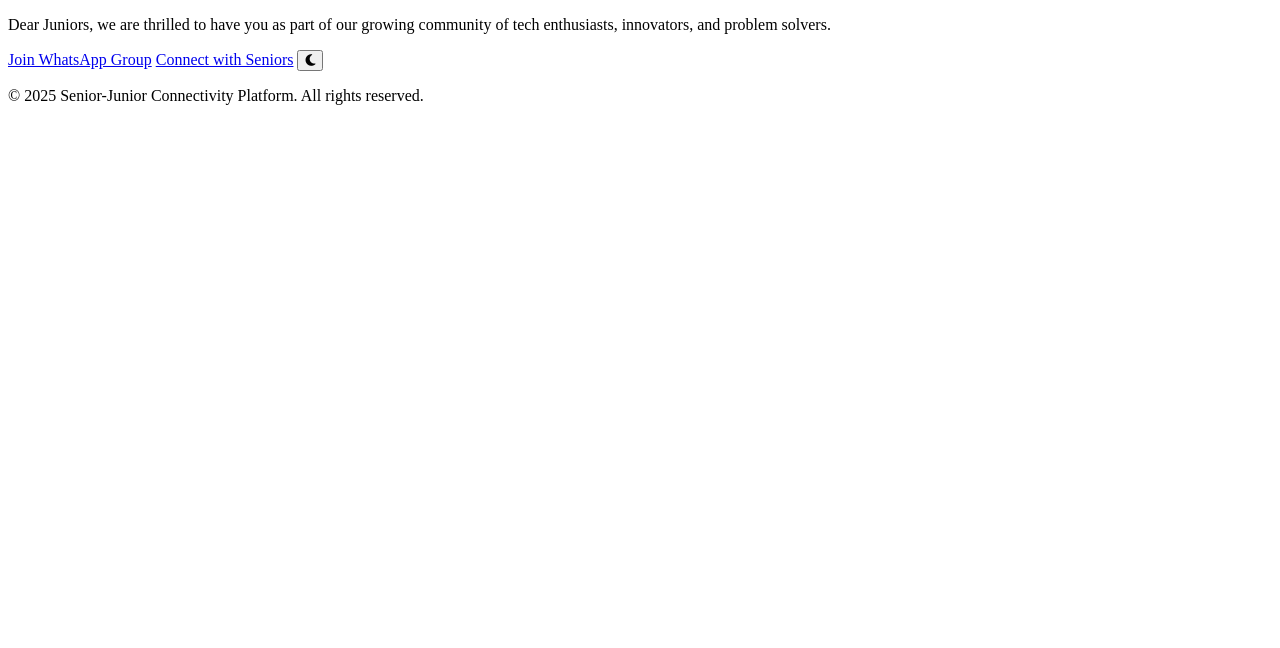
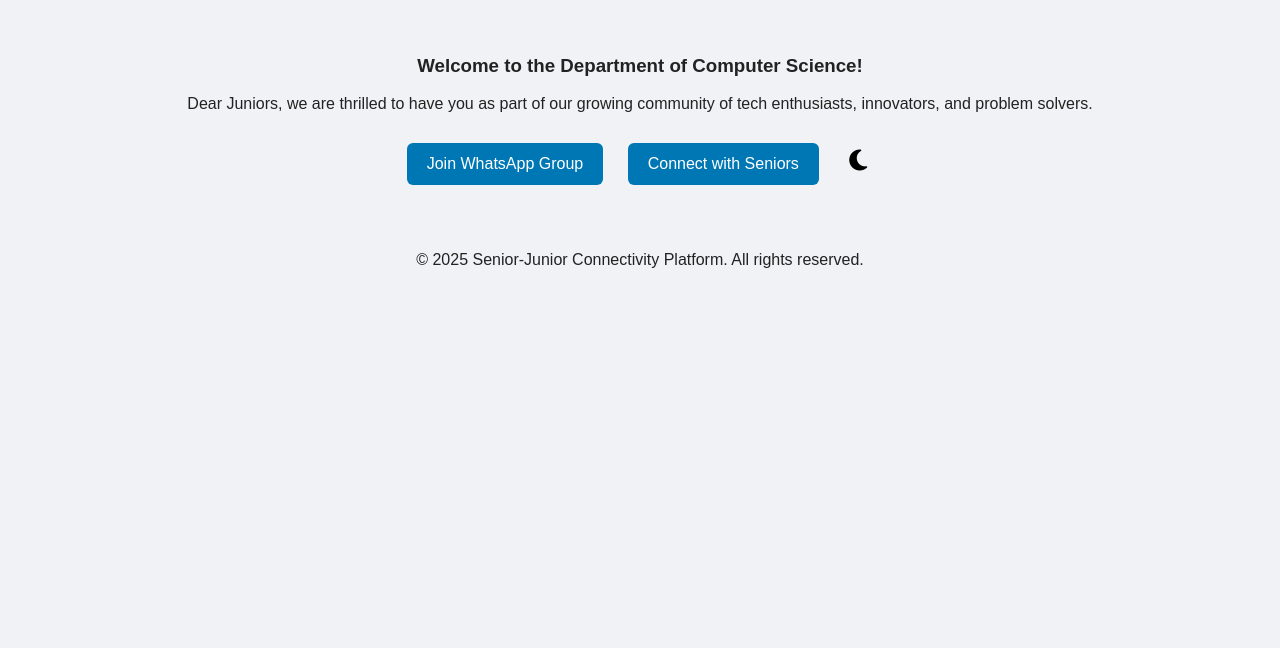
Before and after one commit to ssiseendri777/SYNC, a plain HTML site: page index.html in a window 1280 px wide. Shown: the part 152-800 px from the top of the page. Drawn offline with Linux system fonts and the light colour scheme; a script that the page names is missing.

Commit message:
changed the files location

```diff
--- a/index.html
+++ b/index.html
@@ -20,7 +20,7 @@
 
     <div class="buttons">
       <a href="https://chat.whatsapp.com/CHR27G2iHUg1rWMPDiVvtr" class="btn">Join WhatsApp Group</a>
-      <a href="profiles.html" class="btn">Connect with Seniors</a>
+      <a href="profiles/profiles.html" class="btn">Connect with Seniors</a>
       <!-- Dark mode toggle icon -->
       <button id="darkToggle" class="icon-btn">
         <i class="fas fa-moon"></i>
--- a/style.css
+++ b/style.css
@@ -0,0 +1,59 @@
+body {
+  font-family: 'Poppins', sans-serif;
+  background: #f0f2f5;
+  color: #222;
+  margin: 0;
+  padding: 0;
+  transition: background 0.3s, color 0.3s;
+}
+
+header, main, footer {
+  text-align: center;
+  padding: 20px;
+}
+
+.buttons {
+  margin-top: 20px;
+}
+
+.btn {
+  display: inline-block;
+  margin: 10px;
+  padding: 12px 20px;
+  background: #0077b5;
+  color: #fff;
+  border-radius: 6px;
+  text-decoration: none;
+  transition: 0.3s;
+}
+
+.btn:hover {
+  background: #005582;
+}
+
+.icon-btn {
+  background: none;
+  border: none;
+  font-size: 24px;
+  cursor: pointer;
+  margin: 10px;
+  transition: transform 0.3s;
+}
+
+.icon-btn:hover {
+  transform: rotate(20deg);
+}
+
+/* Dark mode styles */
+body.dark {
+  background: #121212;
+  color: #eee;
+}
+
+body.dark .btn {
+  background: #444;
+}
+
+body.dark .btn:hover {
+  background: #666;
+}
```
Also changed, not shown: profiles/scripts.js (added, +8 -0 lines), scripts.js (+14 -7 lines), profiles/profiles.css (renamed from profiles.css), profiles/profiles.html (renamed from profiles.html).
